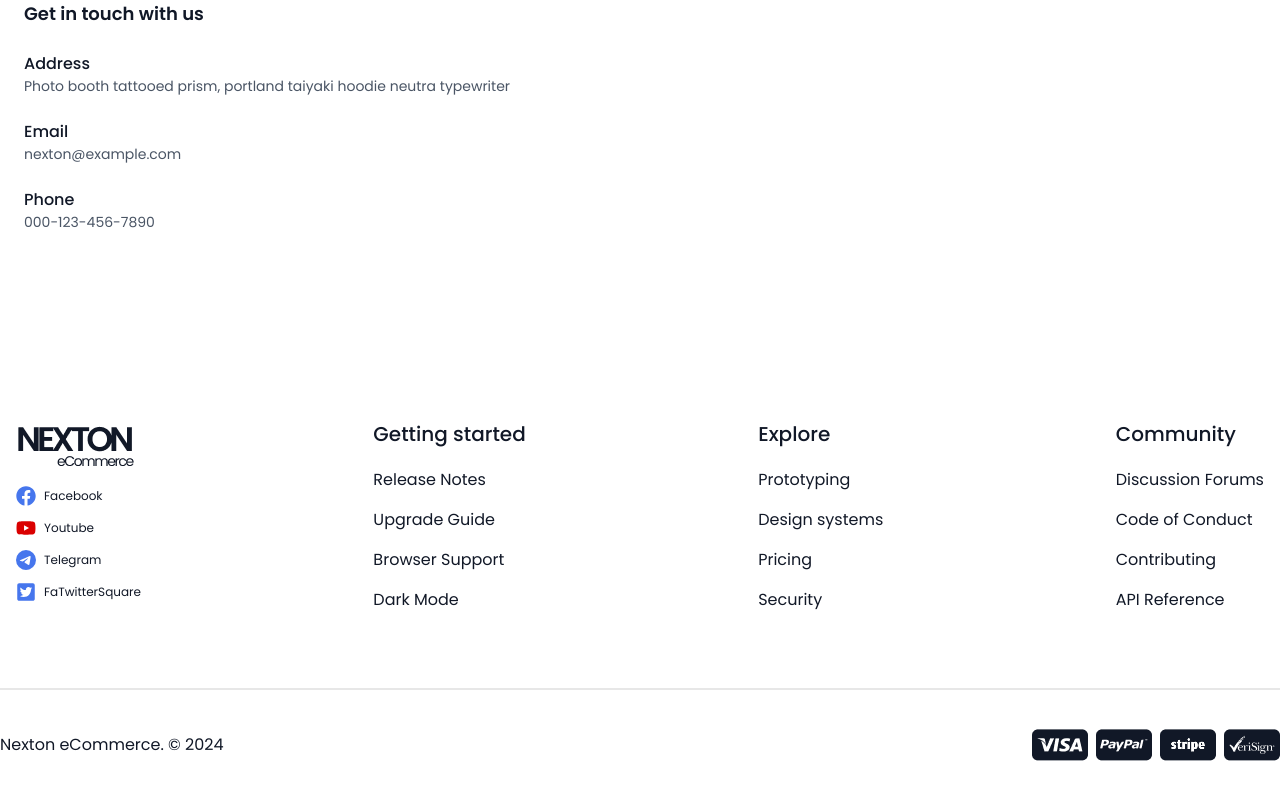
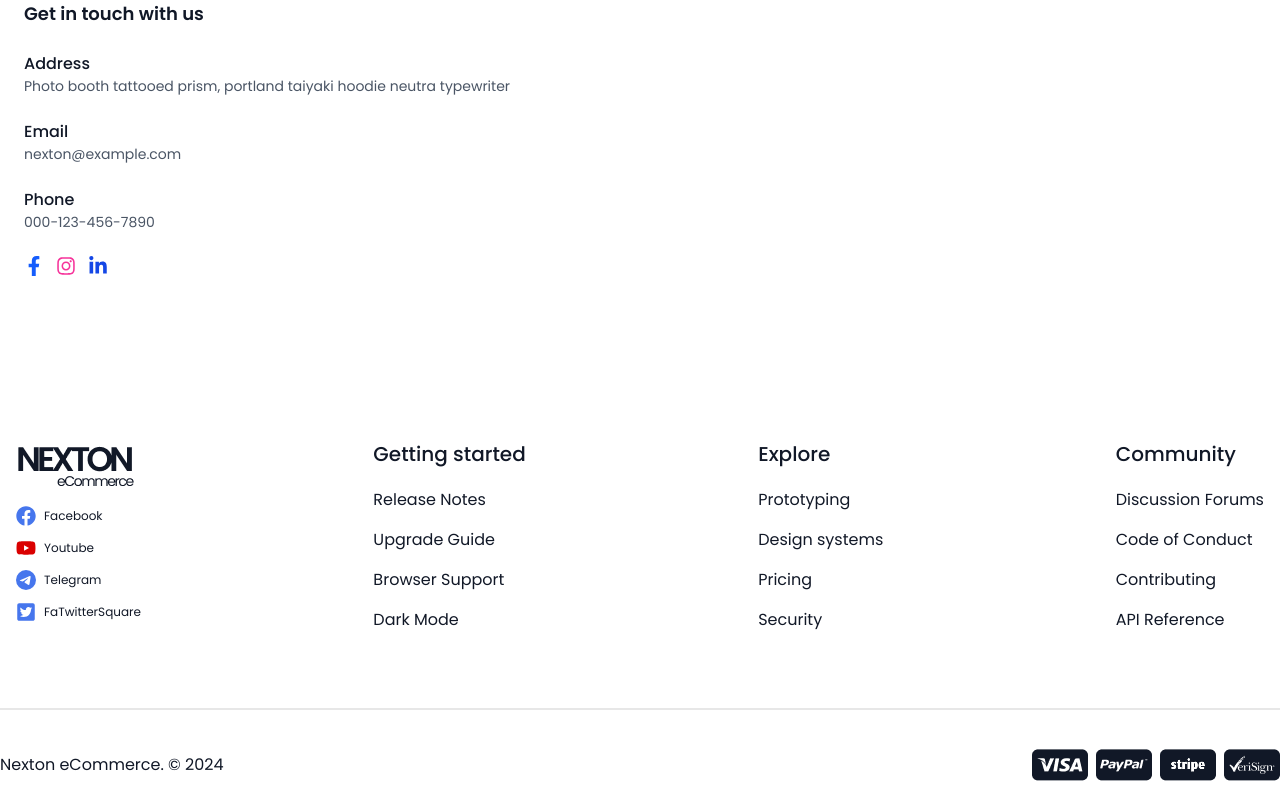
Before and after one commit to mahirTheCoder/Nexton-E-commerce, a React (Vite) app: page /Localstorage in a window 1280 px wide. Shown: the part 1464-2261 px from the top of the page. Built offline with nearby package versions, Linux system fonts and the light colour scheme; no server answers.

Commit message:
social media icons add

```diff
--- a/src/Components/About.jsx
+++ b/src/Components/About.jsx
@@ -80,6 +80,16 @@ const About = () => {
               <p className="text-sm text-gray-600">000-123-456-7890</p>
             </div>
 
+            {/* Social Icons */}
+            <div className="flex items-center gap-3 mt-4">
+              <FaFacebookF className="text-blue-600 text-xl cursor-pointer" />
+              <FaInstagram className="text-pink-500 text-xl cursor-pointer" />
+              <FaLinkedinIn className="text-blue-700 text-xl cursor-pointer" />
+            </div>
+          </div>
+
+          {/* RIGHT CONTACT FORM */}
+          <div>
 
           </div>
 
```
